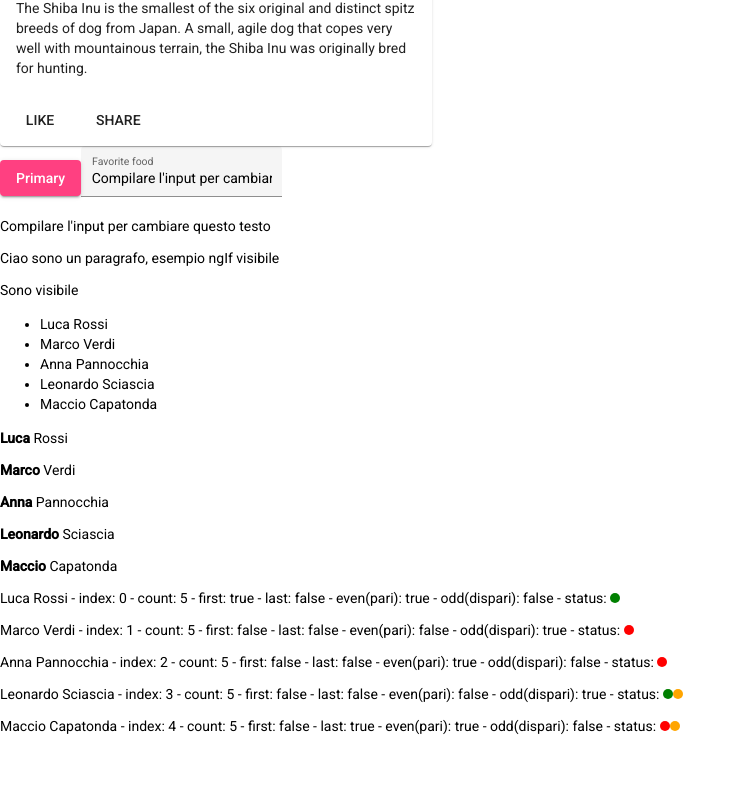
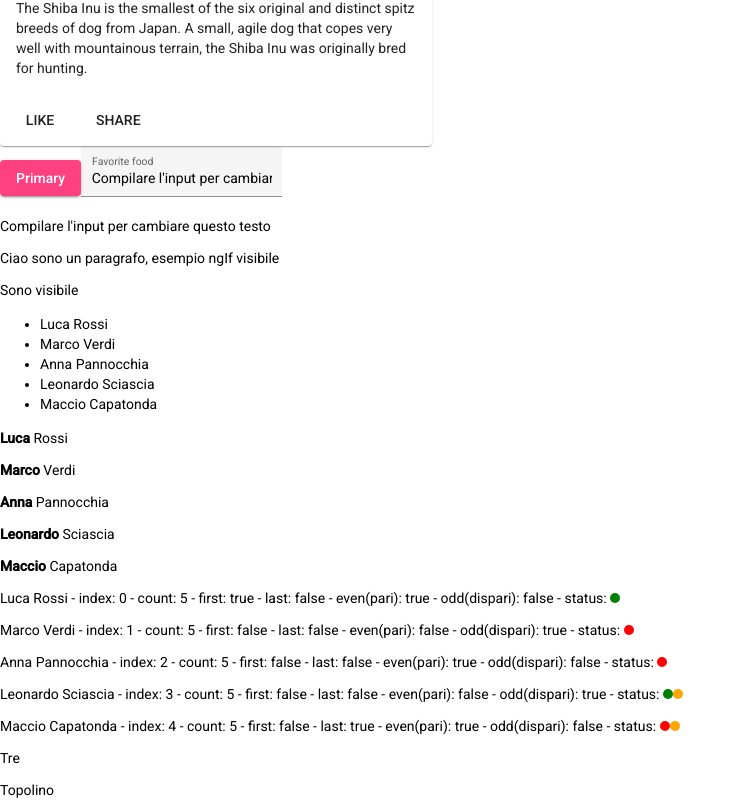
Before and after one commit to marcocrupi/angular-course, an Angular app: page / in a window 1280 px wide. Shown: the part 710-1510 px from the top of the page, without its empty margins (0-746 px from the left). Before the commit the page ends 1446 px from the top, so only its background shows below. Built offline with nearby package versions, Linux system fonts and the light colour scheme.

Commit message:
add ngSwitch lesson 14

```diff
--- a/src/app/app.component.html
+++ b/src/app/app.component.html
@@ -64,3 +64,27 @@ vede solo Angular, necessario per usare la variabile template -->
   ><span class="cerchioRosso" *ngIf="!persona.isOnline"></span>
   <span class="cerchioArancione" *ngIf="i > 2"></span>
 </p>
+
+<!-- Non è una direttiva strutturale, perché non è ngSwitch
+a modificare direttamente il DOM ma solleva solo casistiche,
+facciamo riferimento alla variabile numero -->
+<div [ngSwitch]="numero">
+  <!-- Inseriamo un paragrafo per ogni condizione da
+  notare che è *ngSwitchCase la direttiva struttura
+  che fa riferimento alla direttiva [ngSwitch] -->
+  <p *ngSwitchCase="1">Uno</p>
+  <p *ngSwitchCase="2">Due</p>
+  <p *ngSwitchCase="3">Tre</p>
+  <p *ngSwitchCase="4">Quattro</p>
+  <p *ngSwitchDefault>Default</p>
+</div>
+
+<div [ngSwitch]="stringa">
+  <!-- Se lasciamo solo le normali virgolette ci darà errore, dobbiamo
+  inserire delle virgolette aggiuntive -->
+  <p *ngSwitchCase="'Pippo'">Pippo</p>
+  <p *ngSwitchCase="'Pluto'">Pluto</p>
+  <p *ngSwitchCase="'Topolino'">Topolino</p>
+  <p *ngSwitchCase="'Paperino'">Paperina</p>
+  <p *ngSwitchDefault>Default</p>
+</div>
--- a/src/app/app.component.ts
+++ b/src/app/app.component.ts
@@ -37,4 +37,7 @@ export class AppComponent {
     { nome: 'Leonardo', cognome: 'Sciascia', isOnline: true },
     { nome: 'Maccio', cognome: 'Capatonda', isOnline: false },
   ];
+
+  numero = 3;
+  stringa = "Topolino";
 }
```
Also changed, not shown: 1 other file (tests, documents, lock files or other folders).
